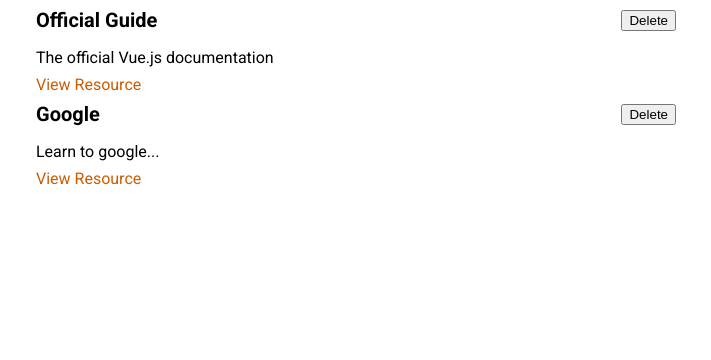
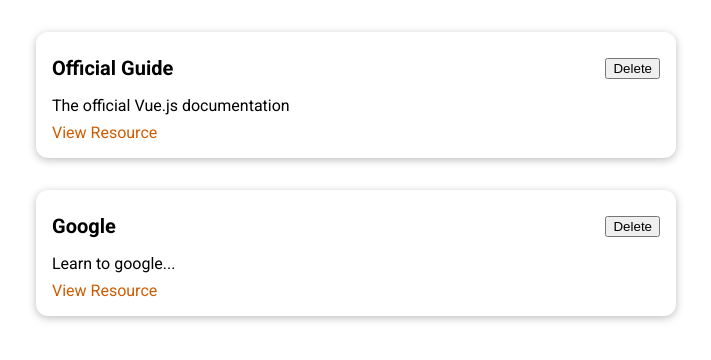
Before and after one commit to AnilBASARAN/vueThingToDo, a Vue app: page / in a window 1280 px wide. Shown: the top 360 px of the page, without its empty margins (284-995 px from the left). Built offline with nearby package versions, Linux system fonts and the light colour scheme.

Commit message:
basecard is used as a global component

```diff
--- a/src/components/UI/BaseCard.vue
+++ b/src/components/UI/BaseCard.vue
@@ -1,5 +1,7 @@
 <template>
-  <div></div>
+  <div>
+    <slot></slot>
+  </div>
 </template>
 
 <style scoped>
--- a/src/components/learning-resources/LearningResource.vue
+++ b/src/components/learning-resources/LearningResource.vue
@@ -1,15 +1,15 @@
 <template>
   <li>
-    <div>
+    <base-card>
       <header>
         <h3>{{ title }}</h3>
         <button>Delete</button>
       </header>
-    </div>
-    <p>{{ description }}</p>
-    <nav>
-      <a :href="link">View Resource</a>
-    </nav>
+      <p>{{ description }}</p>
+      <nav>
+        <a :href="link">View Resource</a>
+      </nav>
+    </base-card>
   </li>
 </template>
 
```
Also changed, not shown: src/main.js (+6 -1 lines).
